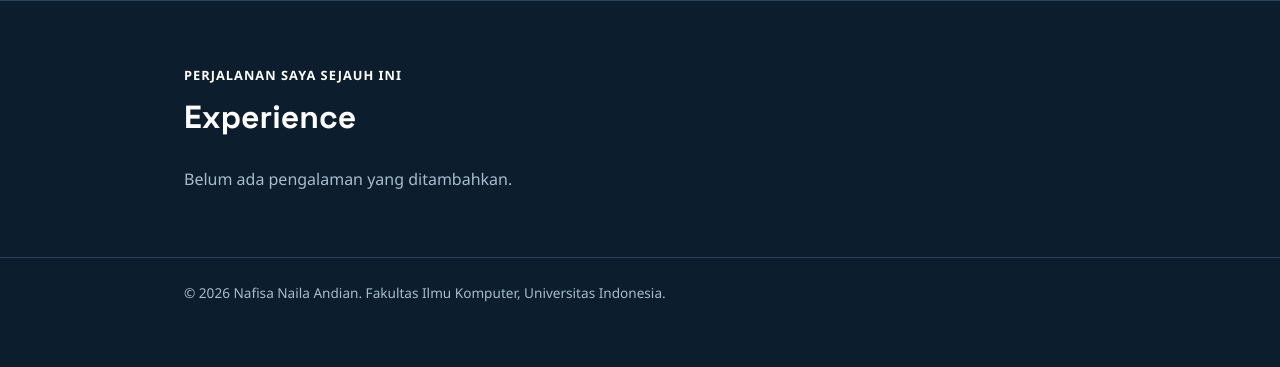
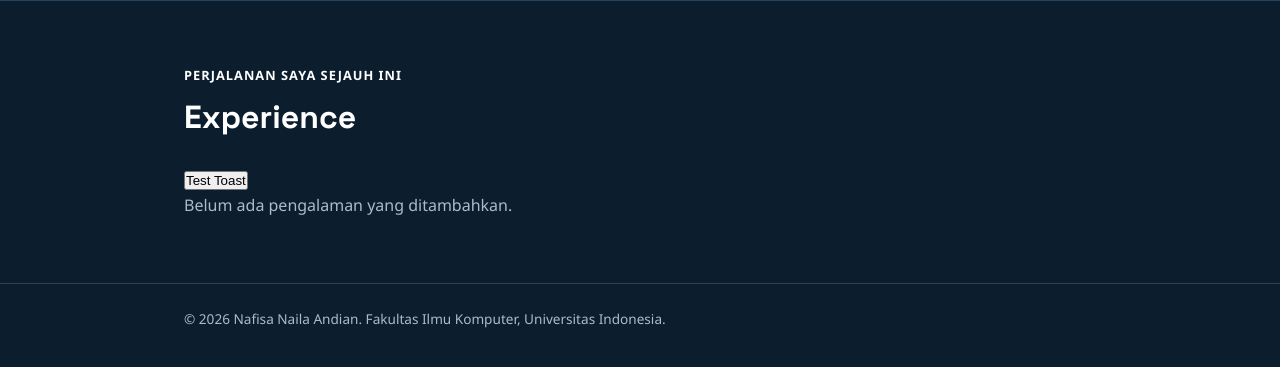
Before and after one commit to nefiyyy/myportofolio, a Django app: page /experience/ in a window 1280 px wide. Shown: the part 74-441 px from the top of the page. Run offline with Django 5.2, Linux system fonts and the light colour scheme; data that the repository does not hold is empty.

Commit message:
feat: add reusable toast notification component

```diff
--- /dev/null
+++ b/static/js/toast.js
@@ -0,0 +1,37 @@
+let toastTimer;
+
+function showToast(title, message, type = 'normal', duration = 3000) {
+    const toastComponent = document.getElementById('toast-component');
+    const toastTitle = document.getElementById('toast-title');
+    const toastMessage = document.getElementById('toast-message');
+
+    if (!toastComponent) return;
+
+    toastComponent.classList.remove('toast-success', 'toast-error', 'toast-normal');
+
+    if (type === 'success') {
+        toastComponent.classList.add('toast-success');
+    } else if (type === 'error') {
+        toastComponent.classList.add('toast-error');
+    } else {
+        toastComponent.classList.add('toast-normal');
+    }
+
+    toastTitle.textContent = title;
+    toastMessage.textContent = message;
+
+    clearTimeout(toastTimer);
+
+    if (!toastComponent.matches(':popover-open')) {
+        toastComponent.showPopover();
+        void toastComponent.offsetHeight;
+    }
+    toastComponent.classList.remove('toast-hidden');
+    toastComponent.classList.add('toast-show');
+
+    toastTimer = setTimeout(() => {
+        toastComponent.classList.remove('toast-show');
+        toastComponent.classList.add('toast-hidden');
+        toastTimer = setTimeout(() => toastComponent.hidePopover(), 300);
+    }, duration);
+}
--- a/templates/base.html
+++ b/templates/base.html
@@ -36,6 +36,8 @@
             <p>&copy; 2026 {{ name }}. Fakultas Ilmu Komputer, Universitas Indonesia.</p>
         </div>
     </footer>
+    {% include 'components/toast.html' %}
+</body>
 </body>
 
 </html>
--- /dev/null
+++ b/templates/components/toast.html
@@ -0,0 +1,8 @@
+{% load static %}
+<div id="toast-component" class="toast-component toast-hidden" popover="manual">
+    <div class="toast-content">
+        <h3 id="toast-title" class="toast-title">This is a Sample Title</h3>
+        <p id="toast-message" class="toast-message">This is a Sample Message</p>
+    </div>
+</div>
+<script src="{% static 'js/toast.js' %}"></script>
--- a/templates/experience.html
+++ b/templates/experience.html
@@ -6,6 +6,7 @@
         <div class="container">
             <p class="section-kicker">Perjalanan saya sejauh ini</p>
             <h1>Experience</h1>
+            <button onclick="showToast('Notifikasi Sistem', 'Toast berhasil jalan!', 'success')">Test Toast</button>
             <div class="experience-grid">
                 {% for experience in experience_list %}
                 <article class="experience-card">
```
Also changed, not shown: static/css/style.css (+60 -0 lines).
